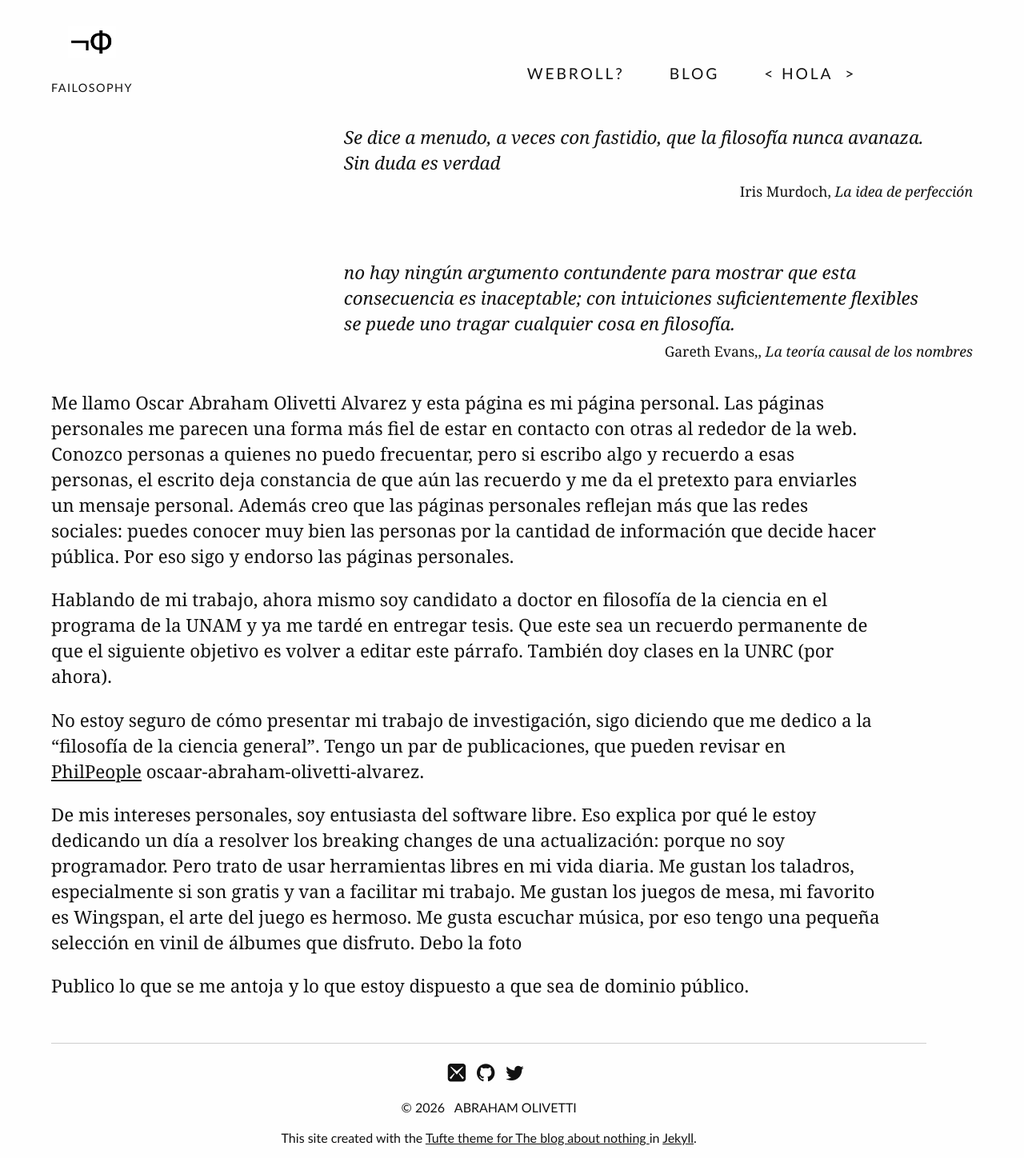
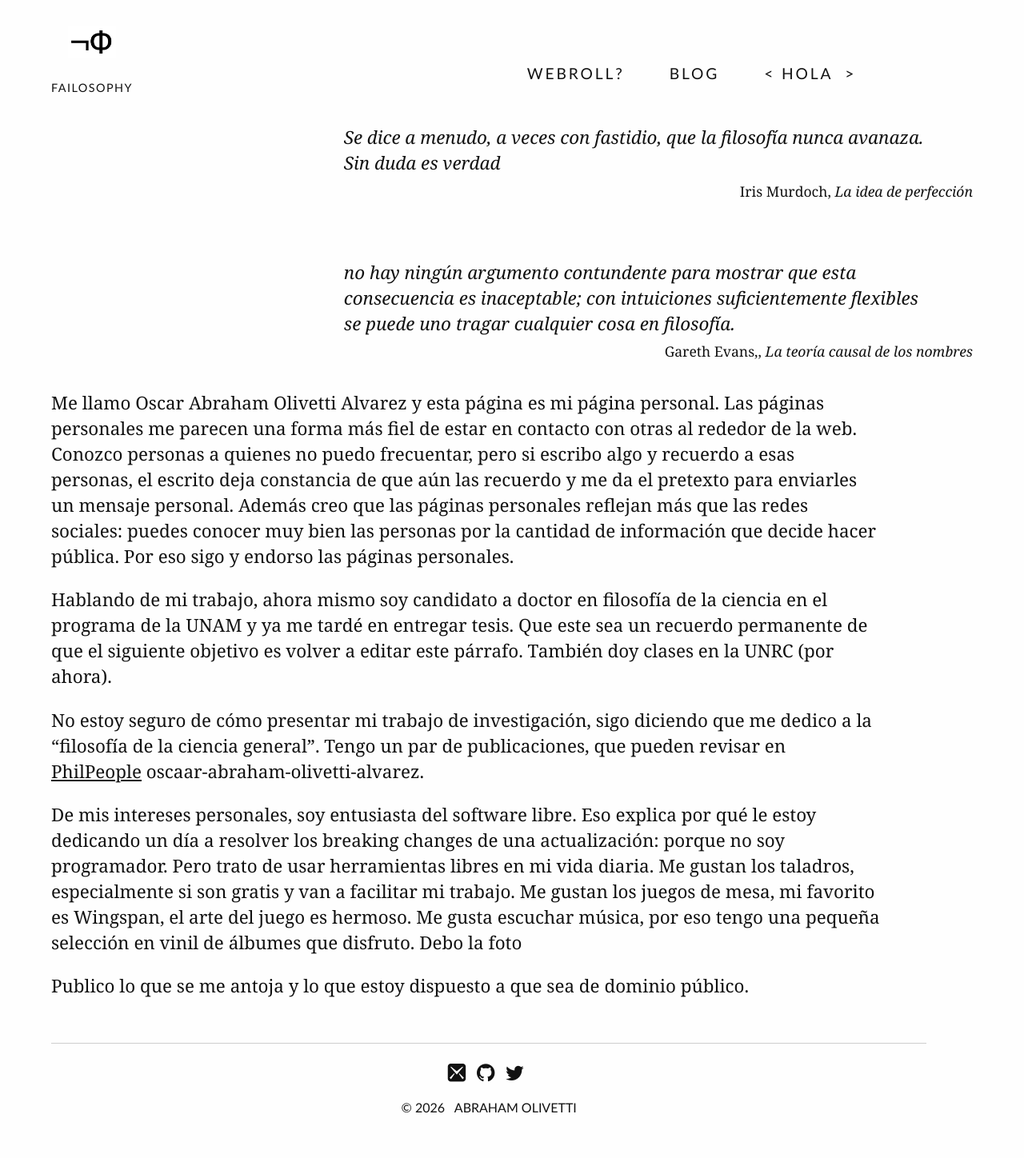
Before and after one commit to Oiuhukt/failosophy, a Jekyll site: the page built from index.md, in a window 1280 px wide. Shown: the whole page at 80% size. Built offline with Jekyll 4.4.1, drawn with Linux system fonts in a browser that asks for light colours; some web fonts are replaced.

Commit message:
cambiando pie de página

```diff
--- a/_includes/footer.html
+++ b/_includes/footer.html
@@ -10,6 +10,6 @@
   </ul>
 <div class="credits">
 <span>&copy; {{ site.time | date: '%Y' }} &nbsp;&nbsp;{{site.author | upcase }}</span></br> <br>
-<span>This site created with the <a href="//github.com/clayh53/tufte-jekyll">Tufte theme for {{site.subtitle}} </a> in <a href="//jekyllrb.com">Jekyll</a>.</span>
+<span></span>
 </div>
 </footer>
```
